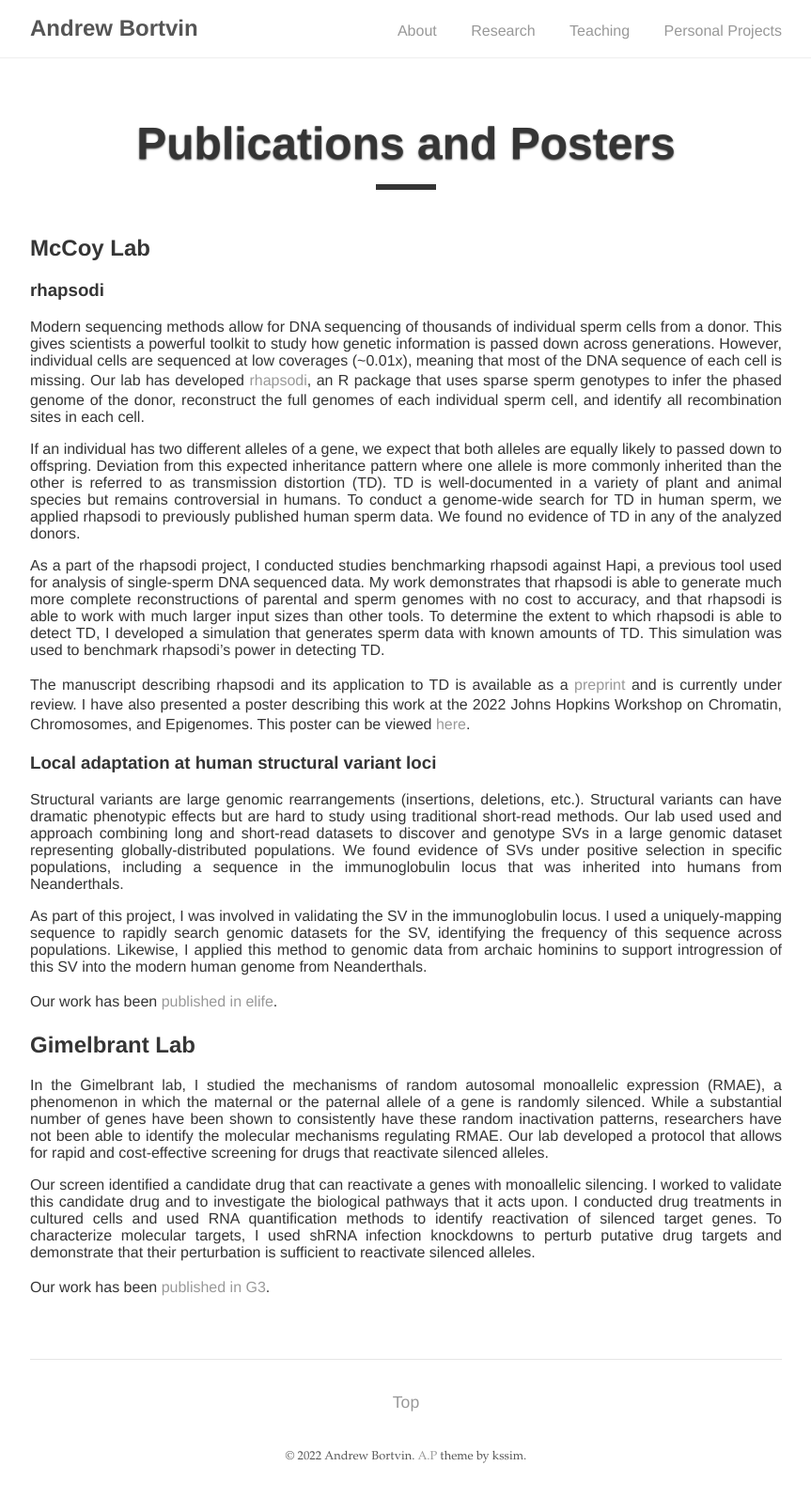
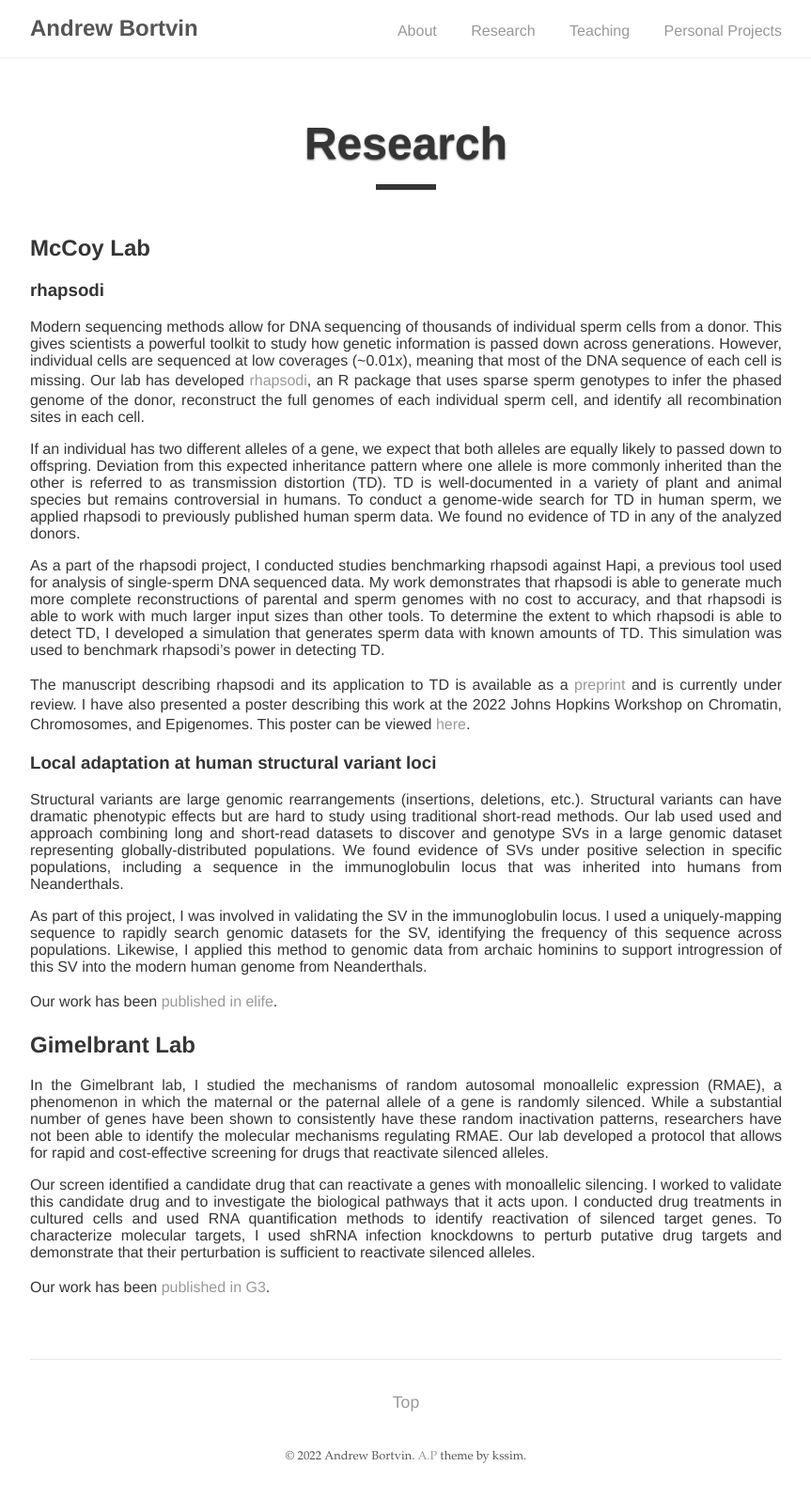
Before and after one commit to andrew-bortvin/andrew-bortvin.github.io, a Jekyll site: the page built from publications/index.md, in a window 1280 px wide. Shown: the whole page at 94% size, without its empty margins (208-1071 px from the left). Built offline with Jekyll 4.4.1, drawn with Linux system fonts in a browser that asks for light colours.

Commit message:
Update index.md

```diff
--- a/publications/index.md
+++ b/publications/index.md
@@ -1,6 +1,6 @@
 ---
 layout: post
-title: Publications and Posters
+title: Research
 ---
 
 ## McCoy Lab
```
